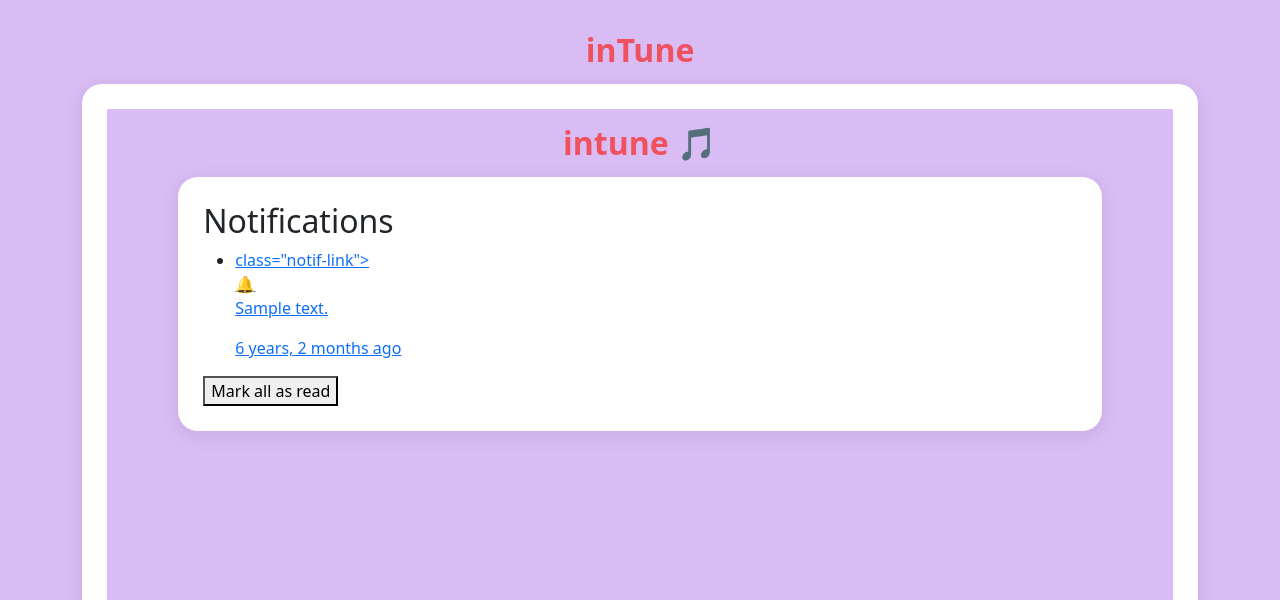
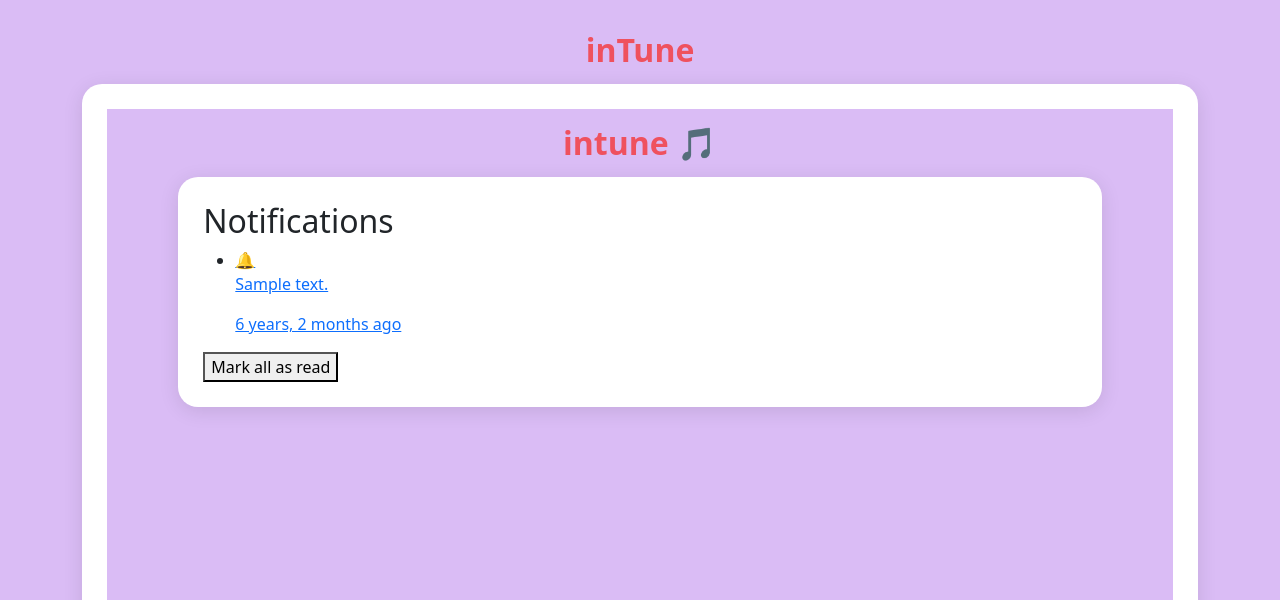
Before and after one commit to theresaaung/intune, a Django app: template messaging/templates/notifications.html in a window 1280 px wide. Shown: the top 600 px of the page. Run offline with Django 4.2, Linux system fonts and the light colour scheme; the template is opened without the code that fills it: most values are stand-ins (such as "Sample title", 1, 10 or a date in 2020); data that the repository does not hold is empty; some libraries are stand-ins or nearby versions.

Commit message:
messaging fix

```diff
--- a/messaging/templates/notifications.html
+++ b/messaging/templates/notifications.html
@@ -19,8 +19,7 @@
             <ul class="notification-list">
                 {% for notif in notifications %}
                 <li class="notif-item {% if not notif.read %}notif-unread{% endif %}">
-                   <a href="{% if notif.type == 'new_message' %}{% url 'messaging:conversation' notif.related_match_id %}{% else %}#{% endif %}">
-                       class="notif-link">
+                    <a href="{% if notif.type == 'new_message' %}{% url 'messaging:conversation' notif.related_match_id %}{% else %}#{% endif %}" class="notif-link">
                         <div class="notif-icon">
                             {% if notif.type == 'new_match' %}
                                 💚
```
